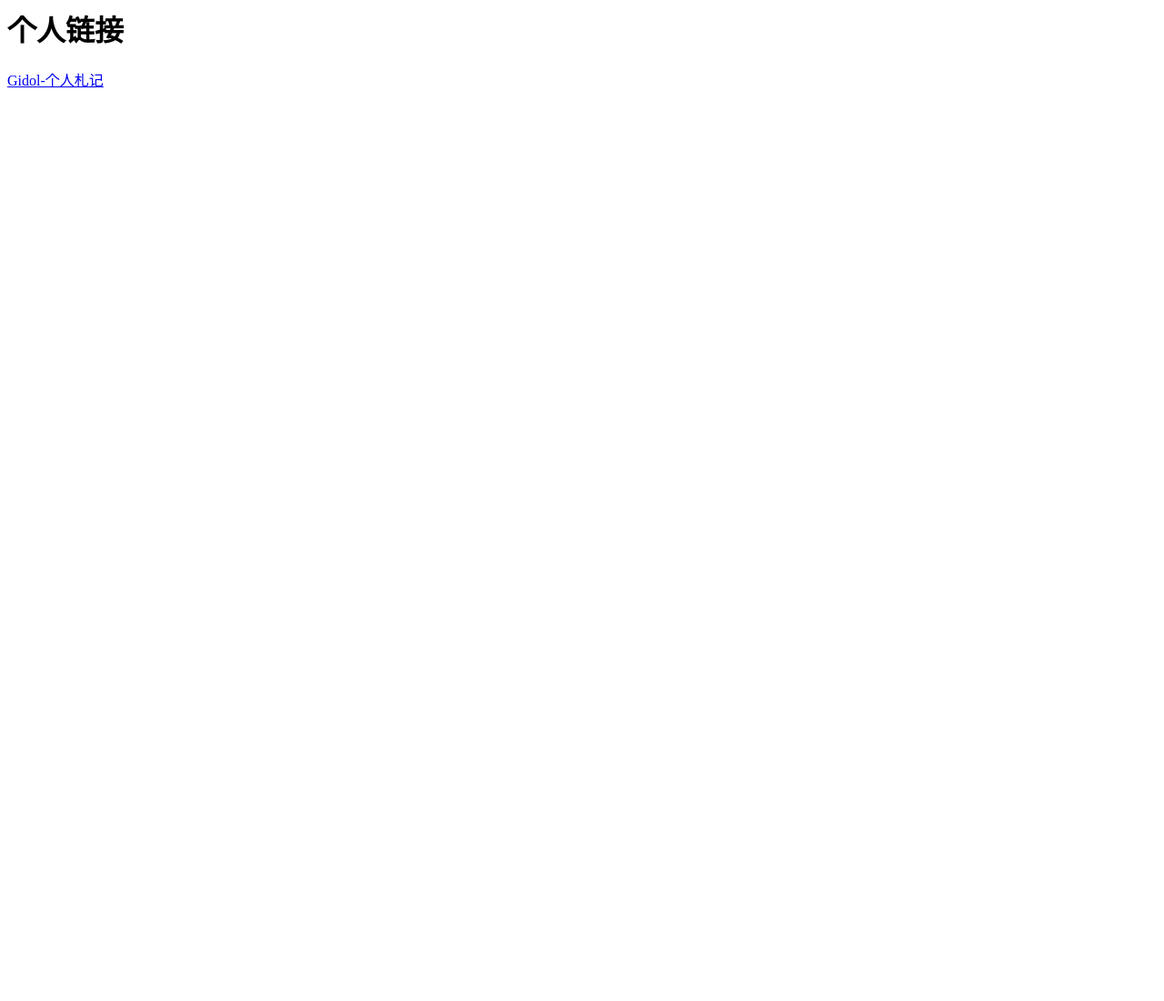
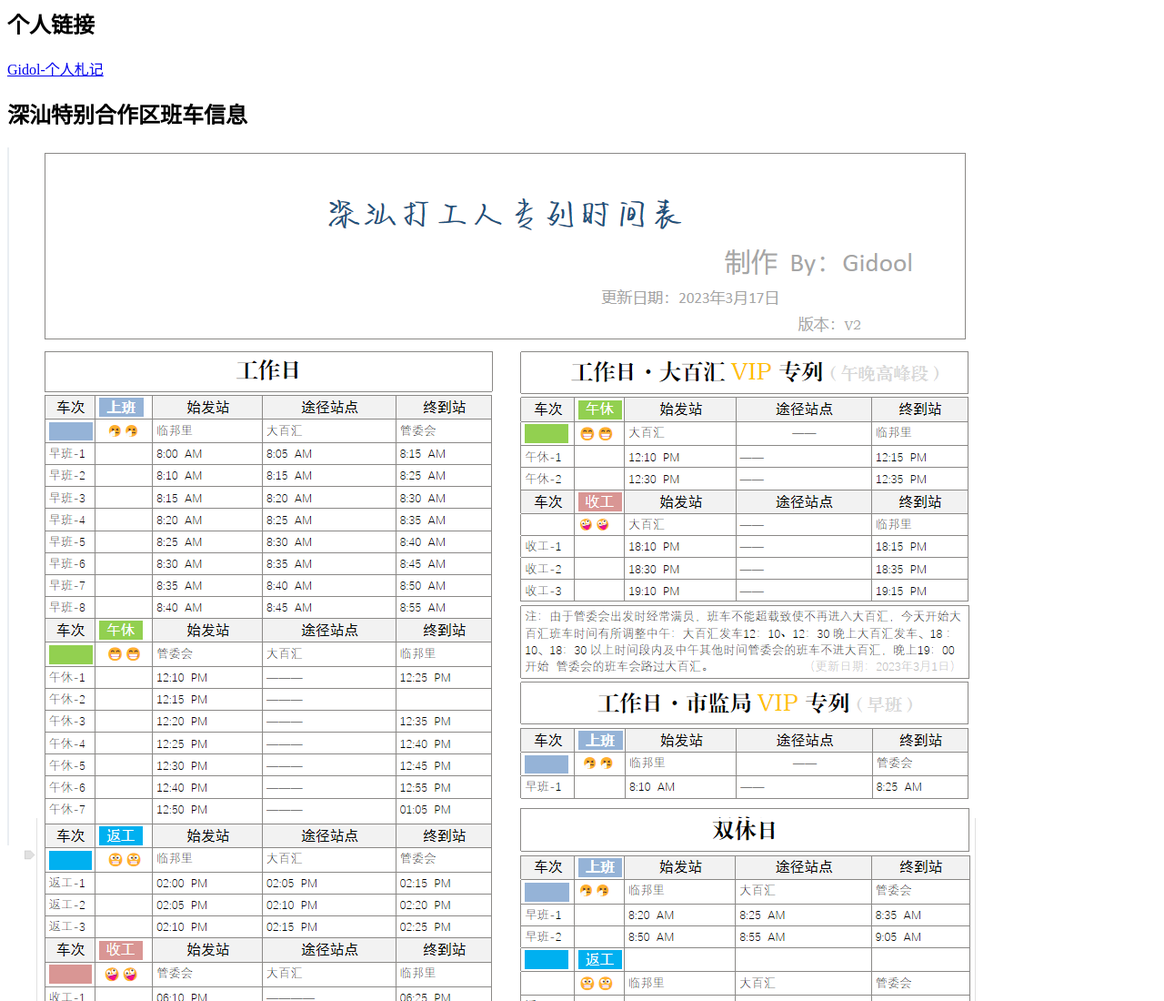
Before and after one commit to fengdug/fengdug.github.io, a plain HTML site: page index.html in a window 1280 px wide. Shown: the top 1100 px of the page at 91% size. Before the commit the page ends 800 px from the top, so only its background shows below. Drawn offline with Linux system fonts and the light colour scheme.

Commit message:
Update index.html

```diff
--- a/index.html
+++ b/index.html
@@ -3,7 +3,9 @@
 <link rel="Shortcut Icon" href="./index.ico" type="image/x-icon"/>
 </head>
 <body>
-<h1>个人链接</h1>
-<a href="https://dwz.cn/amoJPOyr">Gidol-个人札记</a>
+<h2>个人链接</h2>
+<a href="https://dwz.cn/amoJPOyr"  alt="深汕特别合作区班车信息">Gidol-个人札记</a>
+  <h2>深汕特别合作区班车信息<h2>
+  <img src="./bus.png"  alt="深汕特别合作区班车信息" />
 </body>
 </html>
```
